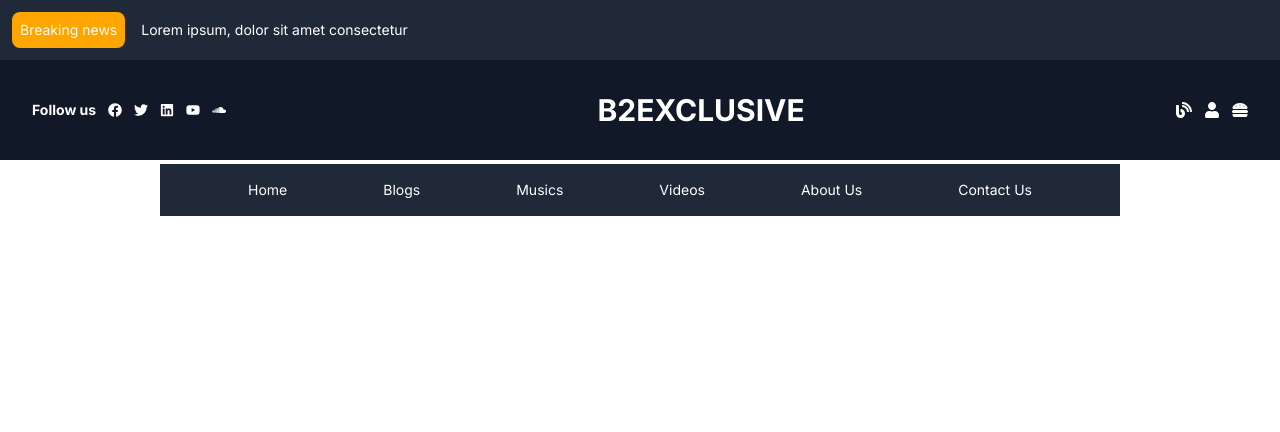
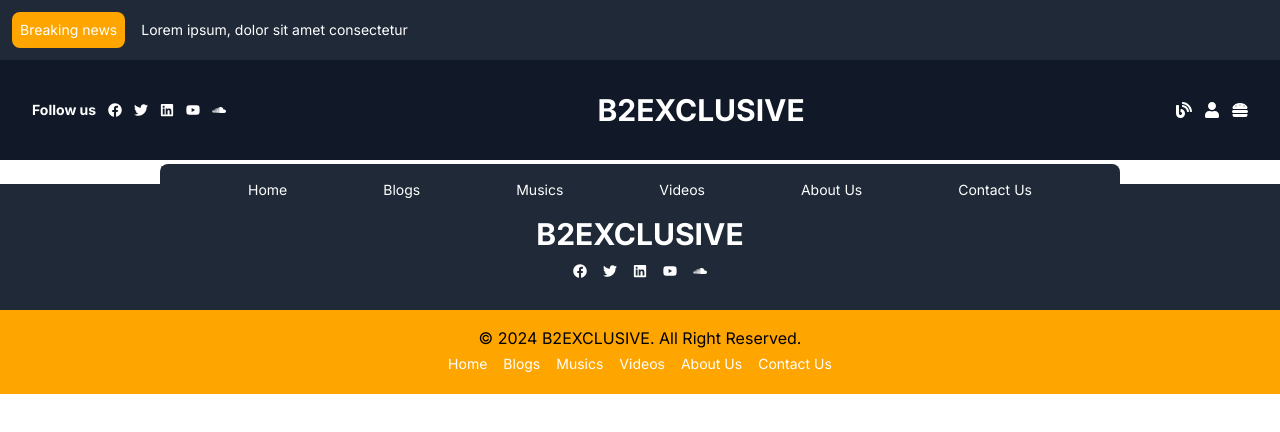
Before and after one commit to B2XCLUSIVE/UI, a Next.js app: page / in a window 1280 px wide. Shown: the top 432 px of the page. Built offline with nearby package versions, Linux system fonts and the light colour scheme.

Commit message:
finished footer

```diff
--- a/app/layout.jsx
+++ b/app/layout.jsx
@@ -1,6 +1,7 @@
 import { Inter } from "next/font/google";
 import "./globals.css";
 import Header from "@/components/Header";
+import Footer from "@/components/Footer";
 
 const inter = Inter({ subsets: ["latin"] });
 
@@ -15,6 +16,7 @@ export default function RootLayout({ children }) {
       <body className={inter.className}>
         <Header />
         <section className="w-full md:w-3/4 mx-auto">{children}</section>
+        <Footer />
       </body>
     </html>
   );
--- /dev/null
+++ b/components/Footer.jsx
@@ -0,0 +1,87 @@
+import Link from "next/link";
+import {
+  FaBlog,
+  FaFacebook,
+  FaHamburger,
+  FaLinkedin,
+  FaSoundcloud,
+  FaTwitter,
+  FaUser,
+  FaYoutube,
+} from "react-icons/fa";
+
+function Footer() {
+  return (
+    <>
+      <div className="bg-gray-800 p-8 flex flex-col gap-3">
+        <h1 className="text-white text-3xl font-bold text-center">
+          B2EXCLUSIVE
+        </h1>
+
+        <div className="flex justify-center items-center gap-4">
+          <Link href={"#"} className="text-white text-sm">
+            <FaFacebook />
+          </Link>
+          <Link href={"#"} className="text-white text-sm">
+            <FaTwitter />
+          </Link>
+          <Link href={"#"} className="text-white text-sm">
+            <FaLinkedin />
+          </Link>
+          <Link href={"#"} className="text-white text-sm">
+            <FaYoutube />
+          </Link>
+          <Link href={"#"} className="text-white text-sm">
+            <FaSoundcloud />
+          </Link>
+        </div>
+      </div>
+
+      <div className="bg-primarycolor p-4 ">
+        <div className="flex flex-col items-center">
+          <p>© 2024 B2EXCLUSIVE. All Right Reserved. </p>
+          <div className="flex">
+            <Link
+              className="text-white  rounded-lg text-sm py-1 px-2  hover:bg-primarycolor"
+              href={"#"}
+            >
+              Home
+            </Link>
+            <Link
+              className="text-white text-sm py-1 px-2  hover:bg-primarycolor rounded-lg"
+              href={"#"}
+            >
+              Blogs
+            </Link>
+            <Link
+              className="text-white text-sm py-1 px-2  hover:bg-primarycolor rounded-lg"
+              href={"#"}
+            >
+              Musics
+            </Link>
+            <Link
+              className="text-white text-sm py-1 px-2  hover:bg-primarycolor rounded-lg"
+              href={"#"}
+            >
+              Videos
+            </Link>
+            <Link
+              className="text-white text-sm py-1 px-2  hover:bg-primarycolor rounded-lg"
+              href={"#"}
+            >
+              About Us
+            </Link>
+            <Link
+              className="text-white text-sm py-1 px-2  hover:bg-primarycolor rounded-lg"
+              href={"#"}
+            >
+              Contact Us
+            </Link>
+          </div>
+        </div>
+      </div>
+    </>
+  );
+}
+
+export default Footer;
--- a/components/Header.jsx
+++ b/components/Header.jsx
@@ -59,7 +59,7 @@ function Header() {
           </div>
         </div>
 
-        <div className="bg-gray-800 hidden md:flex py-3 px-20 absolute left-0 right-0 -bottom-14 w-3/4 mx-auto justify-between">
+        <div className="bg-gray-800 rounded-lg hidden md:flex py-3 px-20 absolute left-0 right-0 -bottom-14 w-3/4 mx-auto justify-between">
           <Link
             className="text-white  rounded-lg text-sm py-1 px-2  hover:bg-primarycolor"
             href={"#"}
```
